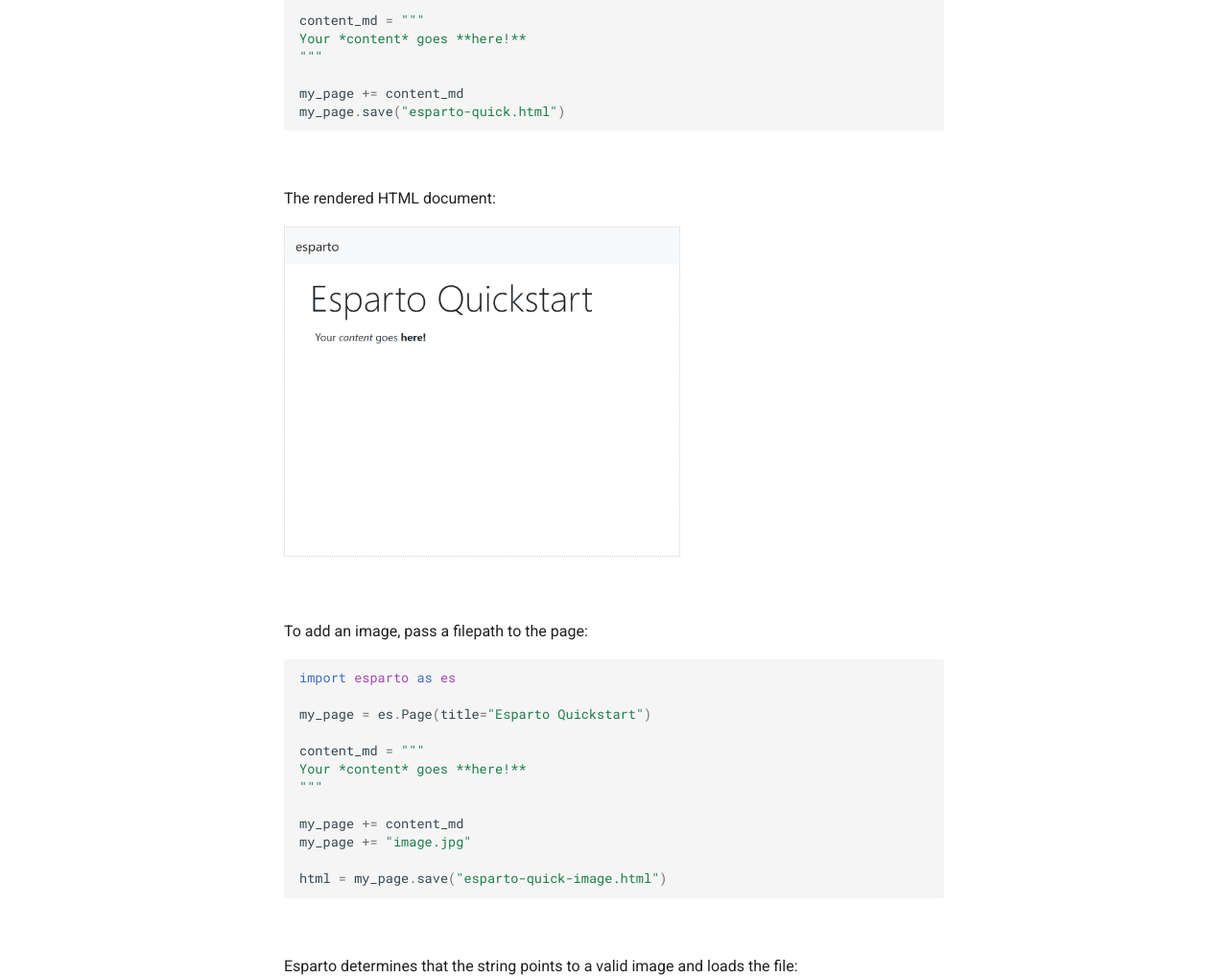
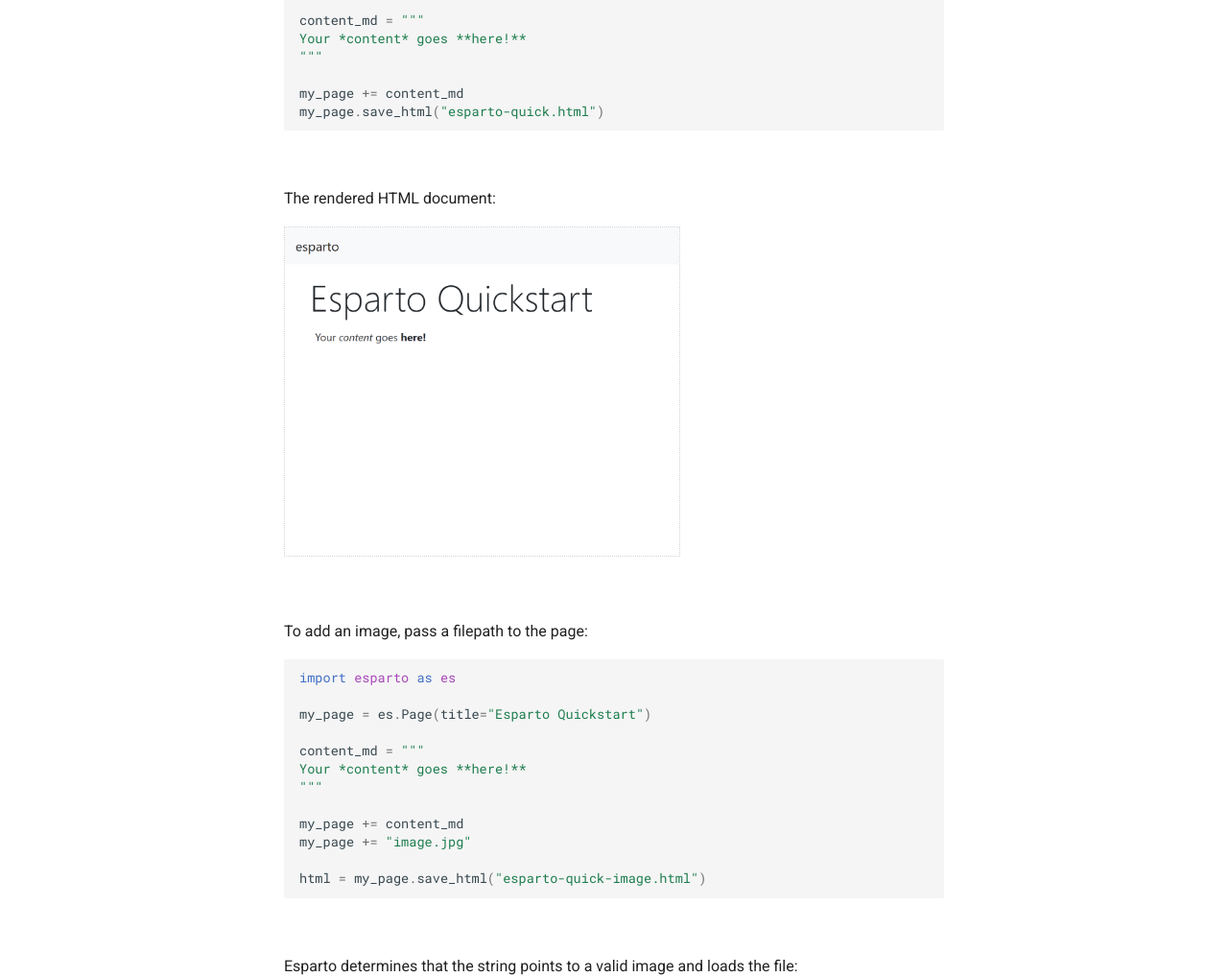
Before and after one commit to domvwt/esparto, an MkDocs documentation site: the page built from docs/01-getting-started/quickstart.md, in a window 1280 px wide and 1400 px high, scrolled down 356 px. Shown: the part 153-1171 px from the top of the window at 96% size. Built offline with MkDocs 1.6.1 and Material for MkDocs 9.7.7, drawn with Linux system fonts in a browser that asks for light colours; comment, search, counter and statistics services are not loaded.

Commit message:
Update docs

````diff
--- a/docs/01-getting-started/quickstart.md
+++ b/docs/01-getting-started/quickstart.md
@@ -23,7 +23,7 @@
 """
 
 my_page += content_md
-my_page.save("esparto-quick.html")
+my_page.save_html("esparto-quick.html")
 ```
 <br>
 
@@ -47,7 +47,7 @@
 my_page += content_md
 my_page += "image.jpg"
 
-html = my_page.save("esparto-quick-image.html")
+html = my_page.save_html("esparto-quick-image.html")
 ```
 <br>
 
````
Also changed, not shown: docs/03-api-reference/publish.md (+1 -1 lines).
